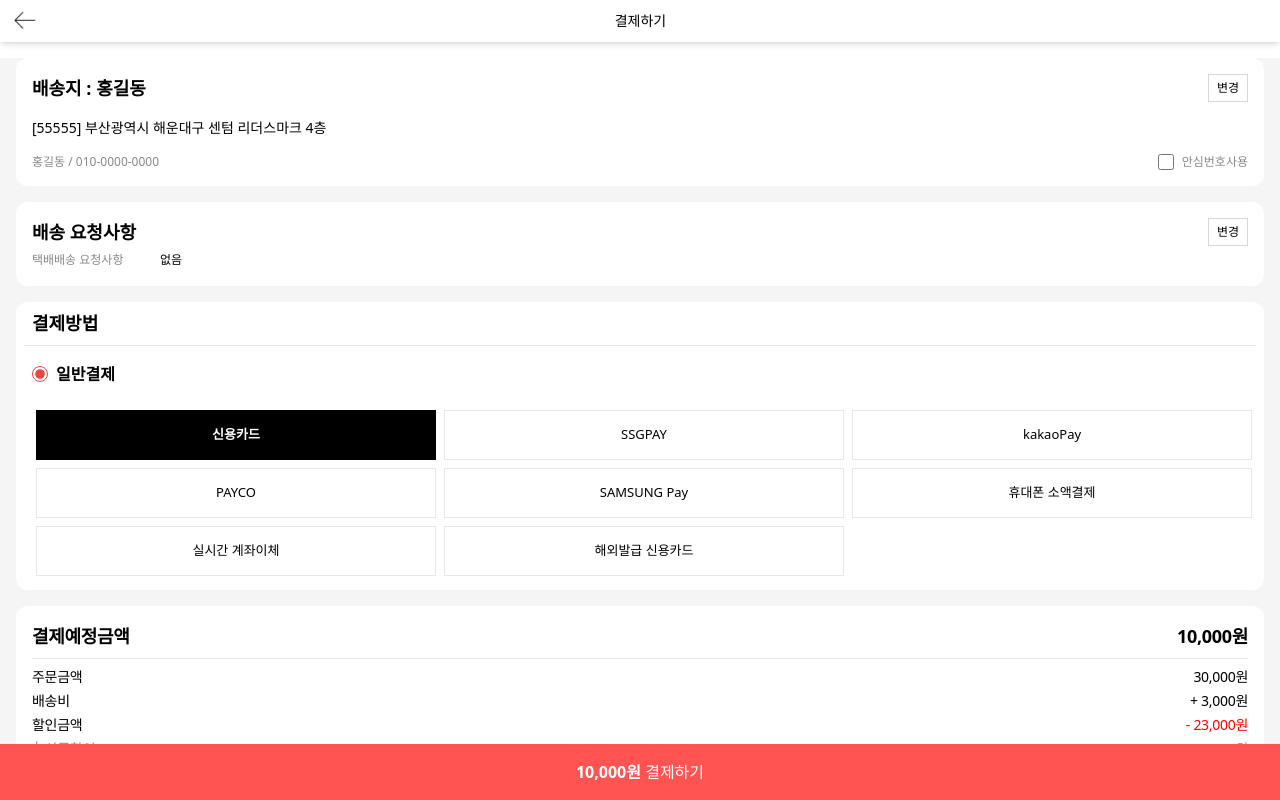
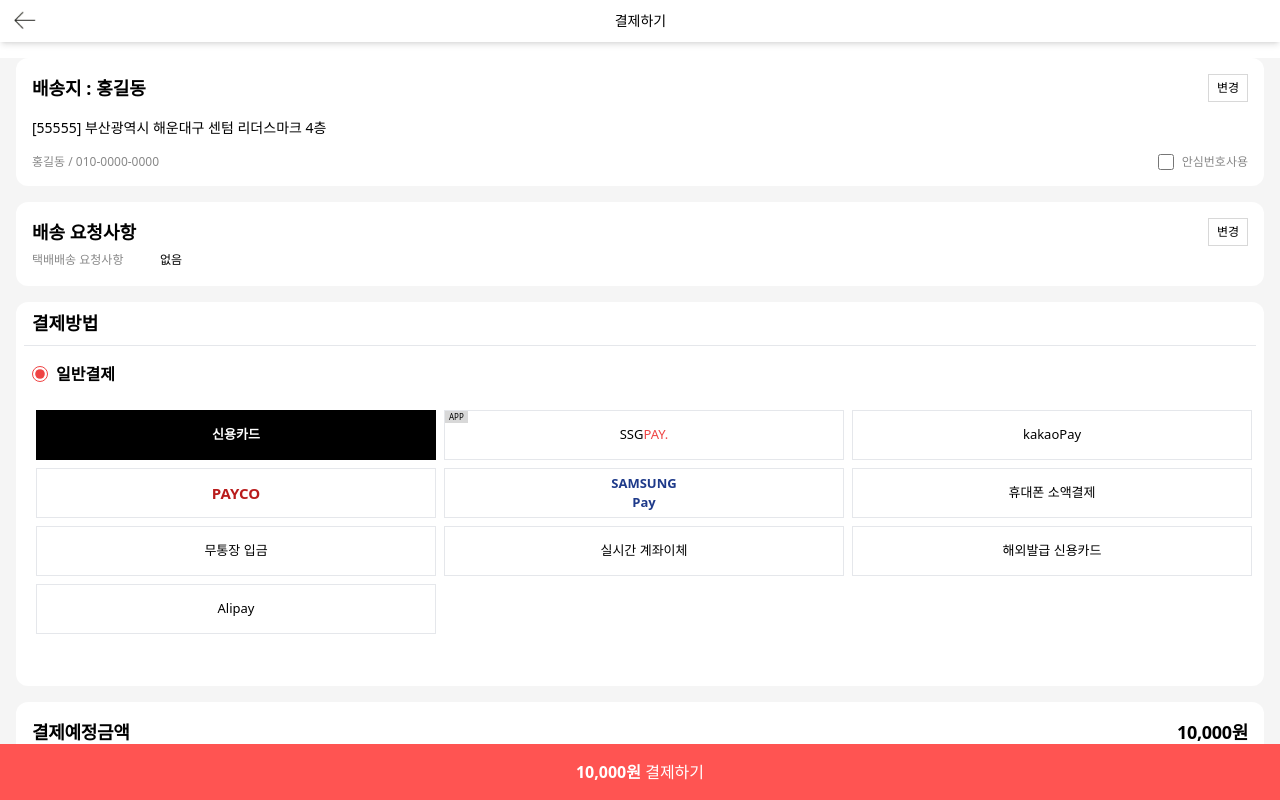
Before and after one commit to 4-ComehereTeam/ssg-client, a Next.js app: page /order in a window 1280 px wide. Both pictures are taken after a click on the radio button 40 px from the left and 374 px from the top of the page. Shown: the top 800 px of the page. Built offline with nearby package versions, Linux system fonts and the light colour scheme.

Commit message:
fix: 결제방법 아이콘 변경

```diff
--- a/src/app/order/page.tsx
+++ b/src/app/order/page.tsx
@@ -76,7 +76,7 @@ export default function OrderPage(){
                     </div>
                 </div>
 
-                <div className={payList ? "bg-white m-4 p-2 rounded-xl h-72" : "bg-white m-4 p-2 rounded-xl"}>
+                <div className={payList ? "bg-white m-4 p-2 rounded-xl h-96" : "bg-white m-4 p-2 rounded-xl"}>
                     <div className=" pb-2">
                         <span className="text-[18px] font-semibold my-5 mx-2">
                             결제방법
@@ -207,12 +207,12 @@ export default function OrderPage(){
                     </div>
                     <div className="flex px-[16px] py-[15px]">
                         <div className="flex justify-between">
-                            <Image src="https://sitem.ssgcdn.com/74/87/78/item/1000531788774_i1_140.jpg" alt="한우" width={150} height={150}/>
+                            <Image src={"https://sitem.ssgcdn.com/74/87/78/item/1000531788774_i1_140.jpg"} alt="한우" width={150} height={150}/>
                         </div>
                         <div className="flex flex-col justify-between text-xs mx-2">
                             <div>
                                 <span>{"이마트몰"}</span>
-                                <span className="text-[#666666]">{"· 주식회사 태성축산유통"}</span>
+                                <span className="text-[#666666]">{" 주식회사 태성축산유통"}</span>
                             </div>
                             <div>
                                 <span className="font-extrabold">{"구미우"}</span>
@@ -247,7 +247,7 @@ export default function OrderPage(){
 function PayList(){
     return(
         <>
-        <div className="h-50 bg-white w-full my-5 text-[14px]">
+        <div className="h-60 bg-white w-full my-5 text-[14px]">
             <ul>
                 <div className="w-full flex">
                     <li className="m-1 flex-1 inline-block float-left ">
@@ -256,8 +256,9 @@ function PayList(){
                     </li>
                     <li className="m-1 flex-1 inline-block float-left">
                         <input type="radio" id="select2" name="paying" className="hidden peer"/>
-                        <label htmlFor = "select2" className="w-full justify-center items-center text-center min-h-[50px] flex bg-white border-[1px] peer-checked:bg-black peer-checked:text-white peer-checked:font-bold text-[13px] peer-checked:border-0">
-                            SSGPAY
+                        <label htmlFor = "select2" className="w-full relative justify-center items-center text-center min-h-[50px] flex bg-white border-[1px] peer-checked:bg-black peer-checked:text-white peer-checked:font-bold text-[13px] peer-checked:border-0">
+                            SSG<span className="text-red-500">PAY.</span>
+                            <span className="absolute text-[8px] bg-[#d8d8d8] px-1 top-0 left-0">APP</span>
                         </label>
                     </li>
                     <li className="m-1 flex-1 inline-block float-left">
@@ -268,25 +269,37 @@ function PayList(){
                 <div className="w-full flex">
                     <li className="m-1 flex-1 inline-block float-left">
                         <input type="radio" id="select4" name="paying" className="hidden peer"/>
-                        <label htmlFor = "select4" className="w-full justify-center items-center text-center min-h-[50px] flex bg-white border-[1px] peer-checked:bg-black peer-checked:text-white peer-checked:font-bold text-[13px] peer-checked:border-0">PAYCO</label>
+                        <label htmlFor = "select4" className="w-full justify-center text-red-700 font-bold items-center text-center min-h-[50px] flex bg-white border-[1px] peer-checked:bg-black peer-checked:text-white peer-checked:font-bold text-[15px] peer-checked:border-0">
+                            PAYCO</label>
                     </li>
                     <li className="m-1 flex-1 inline-block float-left">
                         <input type="radio" id="select5" name="paying" className="hidden peer"/>
-                        <label htmlFor = "select5" className="w-full justify-center items-center text-center min-h-[50px] flex bg-white border-[1px] peer-checked:bg-black peer-checked:text-white peer-checked:font-bold text-[13px] peer-checked:border-0">SAMSUNG Pay</label>
+                        <label htmlFor = "select5" className="w-full justify-center text-blue-900 font-bold items-center text-center min-h-[50px] flex bg-white border-[1px] peer-checked:bg-black peer-checked:text-white peer-checked:font-bold text-[13px] peer-checked:border-0">
+                            SAMSUNG <br/>Pay</label>
                     </li>
                     <li className="m-1 flex-1 inline-block float-left">
                         <input type="radio" id="select6" name="paying" className="hidden peer"/>
                         <label htmlFor = "select6" className="w-full justify-center items-center text-center min-h-[50px] flex bg-white border-[1px] peer-checked:bg-black peer-checked:text-white peer-checked:font-bold text-[13px] peer-checked:border-0">휴대폰 소액결제</label>
                     </li>
                 </div>
-                <div className="w-2/3 flex">
+                <div className="w-full flex">
                     <li className="m-1 flex-1 inline-block float-left">
                         <input type="radio" id="select7" name="paying" className="hidden peer"/>
-                        <label htmlFor = "select7" className="w-full justify-center items-center text-center min-h-[50px] flex bg-white border-[1px] peer-checked:bg-black peer-checked:text-white peer-checked:font-bold text-[13px] peer-checked:border-0">실시간 계좌이체</label>
+                        <label htmlFor = "select7" className="w-full justify-center items-center text-center min-h-[50px] flex bg-white border-[1px] peer-checked:bg-black peer-checked:text-white peer-checked:font-bold text-[13px] peer-checked:border-0">무통장 입금</label>
                     </li>
                     <li className="m-1 flex-1 inline-block float-left">
                         <input type="radio" id="select8" name="paying" className="hidden peer"/>
-                        <label htmlFor = "select8" className="w-full justify-center items-center text-center min-h-[50px] flex bg-white border-[1px] peer-checked:bg-black peer-checked:text-white peer-checked:font-bold text-[13px] peer-checked:border-0">해외발급 신용카드</label>
+                        <label htmlFor = "select8" className="w-full justify-center items-center text-center min-h-[50px] flex bg-white border-[1px] peer-checked:bg-black peer-checked:text-white peer-checked:font-bold text-[13px] peer-checked:border-0">실시간 계좌이체</label>
+                    </li>
+                    <li className="m-1 flex-1 inline-block float-left">
+                        <input type="radio" id="select9" name="paying" className="hidden peer"/>
+                        <label htmlFor = "select9" className="w-full justify-center items-center text-center min-h-[50px] flex bg-white border-[1px] peer-checked:bg-black peer-checked:text-white peer-checked:font-bold text-[13px] peer-checked:border-0">해외발급 신용카드</label>
+                    </li>
+                </div>
+                <div className="w-1/3 flex">
+                    <li className="m-1 flex-1 inline-block float-left">
+                        <input type="radio" id="select10" name="paying" className="hidden peer"/>
+                        <label htmlFor = "select10" className="w-full justify-center items-center text-center min-h-[50px] flex bg-white border-[1px] peer-checked:bg-black peer-checked:text-white peer-checked:font-bold text-[13px] peer-checked:border-0">Alipay</label>
                     </li>
                 </div>
             </ul>
```
